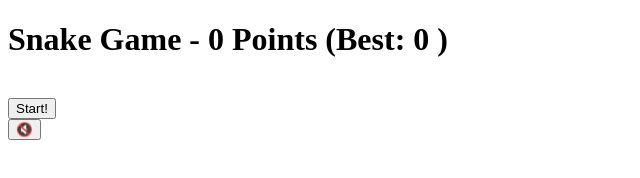
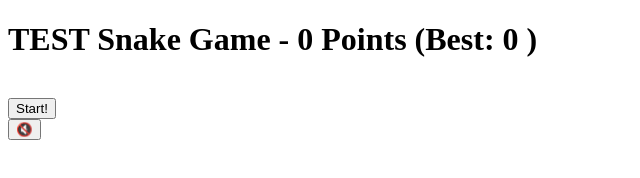
Before and after one commit to yakirgot/snake, a website built with Vite: page apps/snake-app/index.html in a window 1280 px wide. Shown: the whole page, without its empty margins (0-640 px from the left). Built offline with nearby package versions, Linux system fonts and the light colour scheme; what tsyringe would draw is missing.

Commit message:
fix: update game title in index.html for testing purposes
This should check if CI/CD works properly and will be removed later

```diff
--- a/apps/snake-app/index.html
+++ b/apps/snake-app/index.html
@@ -36,7 +36,7 @@
 	<body>
 		<main class="snake-game-container">
 			<h1 class="snake-game-title">
-				Snake Game -
+				TEST Snake Game -
 				<span
 					data-game-points
 					data-testid="game-points"
```
